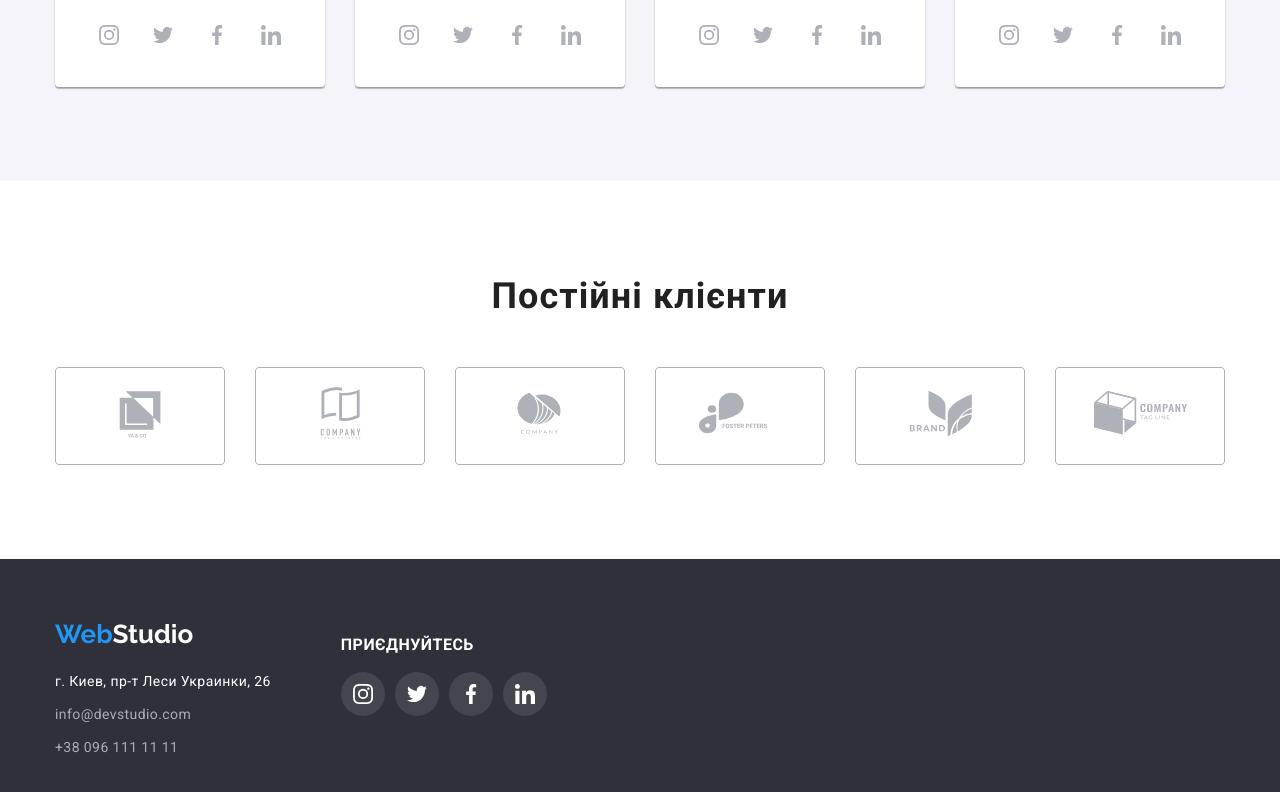
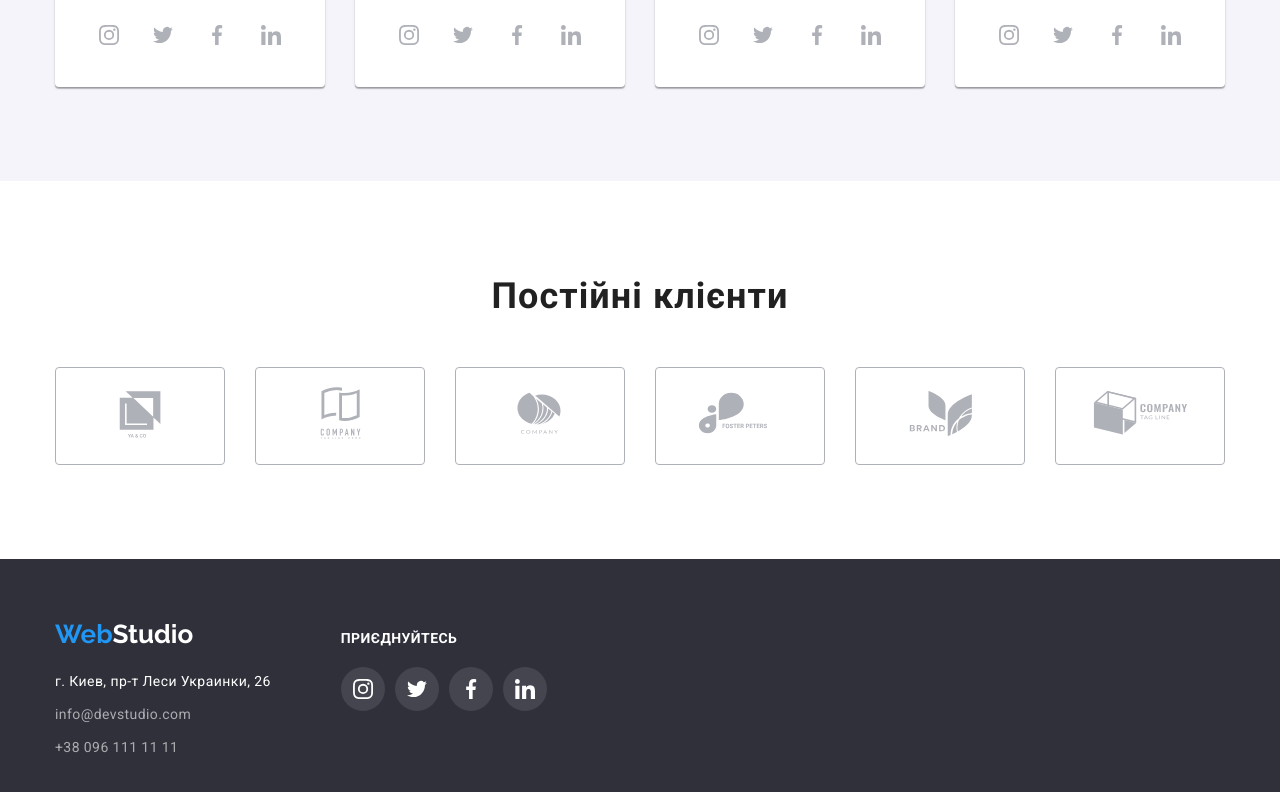
Before and after one commit to HannaTubolets/goit-markup-hw-04, a plain HTML site: page index.html in a window 1280 px wide. Shown: the part 2125-2917 px from the top of the page. Drawn offline with nearby package versions, Linux system fonts and the light colour scheme.

Commit message:
Added mentors edits
Footer /join block

```diff
--- a/css/styles.css
+++ b/css/styles.css
@@ -406,11 +406,14 @@ body {
 }
 
 .join {
+    font-size: 14px;
     font-weight: 700;
     line-height: 1.3;
     letter-spacing: 0.03em;
     text-transform: uppercase;
     color: var(--primary-bg-color);
+    margin: 0;
+    margin-bottom: 20px;
 
 }
 .join-block,
@@ -421,8 +424,8 @@ body {
 
 .footer-blocks {
     display: flex;
-    flex-wrap: wrap;
     gap: 70px;
+    align-items: baseline;
 }
 
 .icons-footer {
```
Also changed, not shown: portfolio.html (+4 -0 lines).
